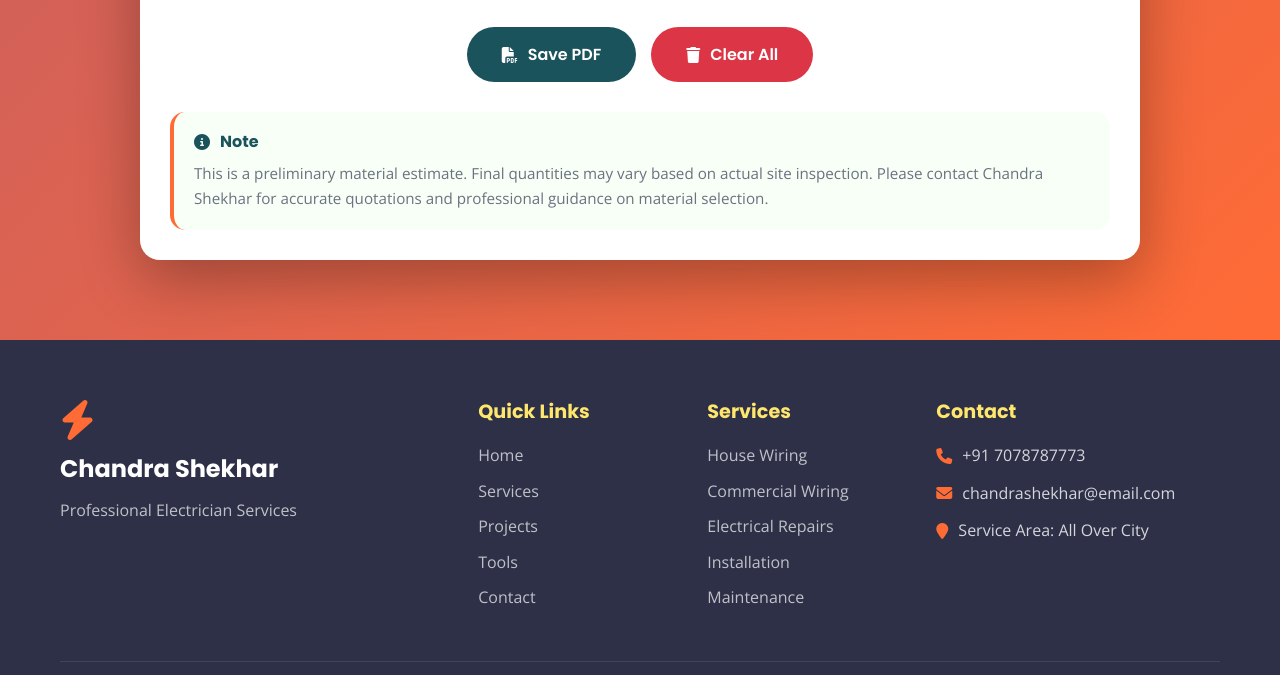
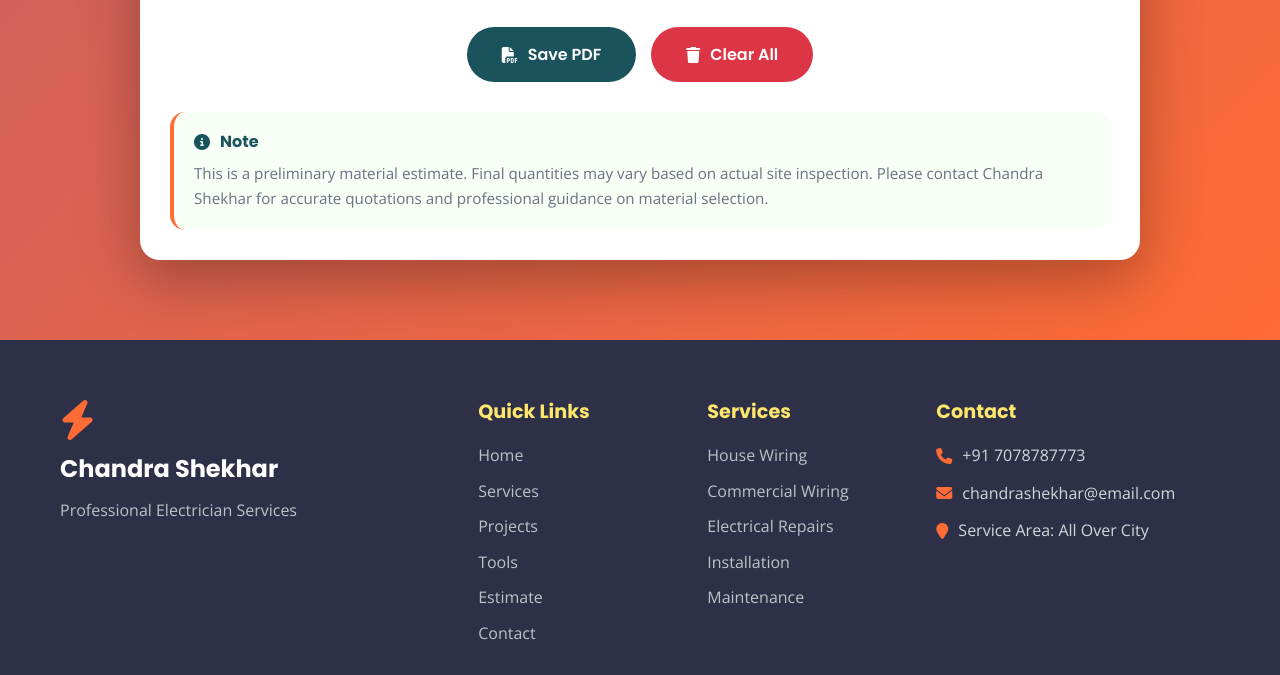
Before and after one commit to Engpankaj/Electrical-chandra-shekhar, a plain HTML site: page Estimate.html in a window 1280 px wide. Shown: the part 8443-9118 px from the top of the page. Drawn offline with nearby package versions, Linux system fonts and the light colour scheme.

Commit message:
update massage

```diff
--- a/Estimate.html
+++ b/Estimate.html
@@ -600,6 +600,7 @@
                         <li><a href="index.html#services">Services</a></li>
                         <li><a href="project.html">Projects</a></li>
                         <li><a href="index.html#tools">Tools</a></li>
+                        <li><a href="Estimate.html">Estimate</a></li>
                         <li><a href="index.html#contact">Contact</a></li>
                     </ul>
                 </div>
```
Also changed, not shown: index.html (+1 -0 lines), project.html (+1 -0 lines).
